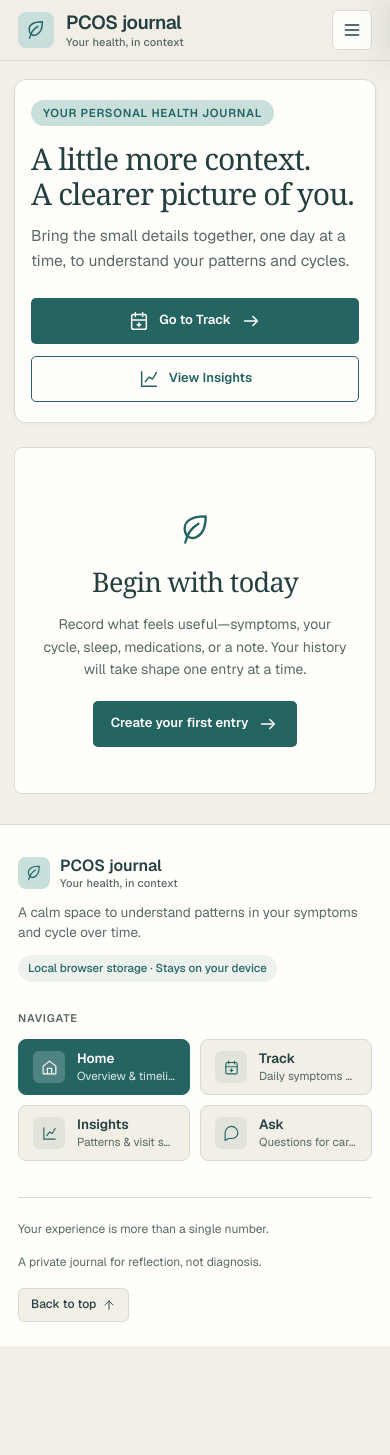
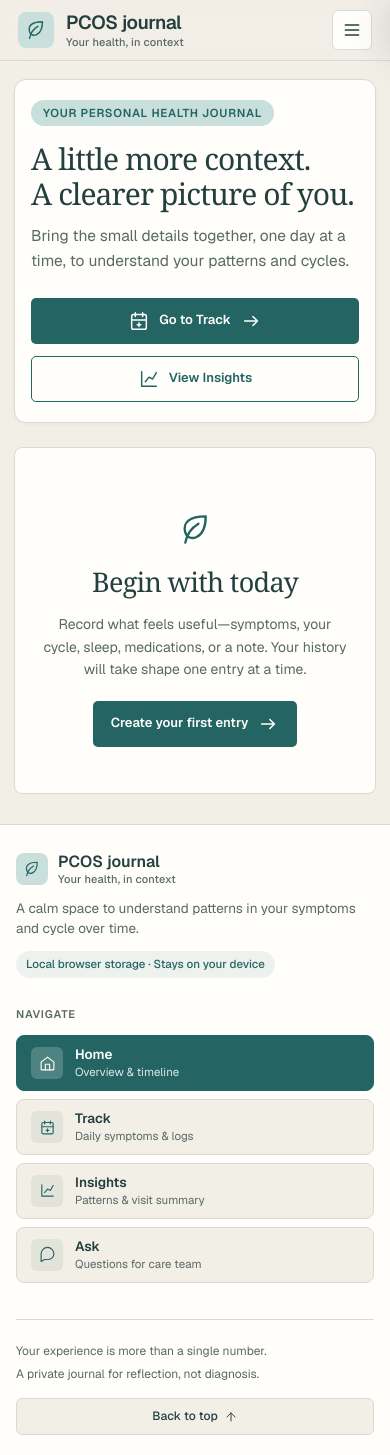
Before and after one commit to Mrl-slll/BadgerBuildFest2026, a Next.js app: page / in a window 390 px wide. Before the commit the page ends 1346 px from the top, so only its background shows below. Built offline with nearby package versions, Linux system fonts and the light colour scheme.

Commit message:
finish chat ui rework

```diff
--- a/app/globals.css
+++ b/app/globals.css
@@ -1297,7 +1297,26 @@ main:focus {
     max-width: 17ch;
   }
   .app-footer {
-    padding-inline: 18px;
+    padding: 28px 16px 20px;
+  }
+  .footer-nav-grid {
+    grid-template-columns: 1fr;
+    gap: 8px;
+  }
+  .footer-bottom {
+    flex-direction: column;
+    align-items: flex-start;
+    gap: 14px;
+  }
+  .footer-copy {
+    flex-direction: column;
+    align-items: flex-start;
+    gap: 4px;
+  }
+  .footer-back-to-top {
+    width: 100%;
+    justify-content: center;
+    padding: 8px 14px;
   }
   .entry-list > li {
     grid-template-columns: 57px minmax(0, 1fr);
--- a/components/app-shell.tsx
+++ b/components/app-shell.tsx
@@ -22,9 +22,11 @@ export function AppShell({ children }: { children: ReactNode }) {
   const [mobileMenuOpen, setMobileMenuOpen] = useState(false);
 
   // Close mobile menu on route changes
-  useEffect(() => {
+  const [prevPathname, setPrevPathname] = useState(pathname);
+  if (prevPathname !== pathname) {
+    setPrevPathname(pathname);
     setMobileMenuOpen(false);
-  }, [pathname]);
+  }
 
   // Handle ESC key and scroll lock
   useEffect(() => {
```
